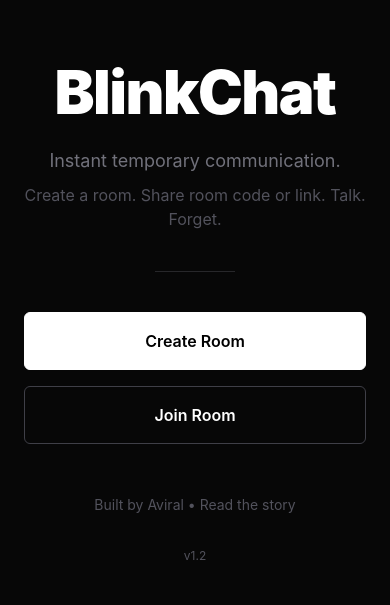
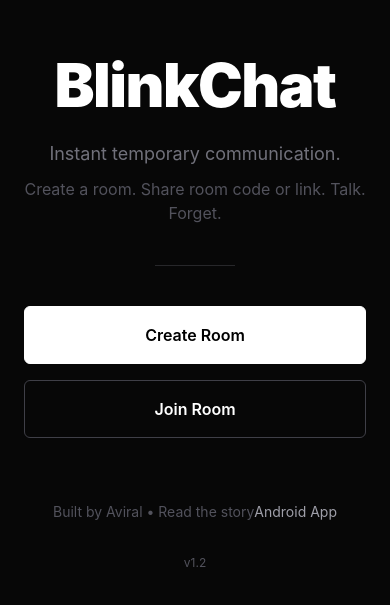
Before and after one commit to heyaviral/blinkchat, a React (Vite) app in the folder client/: page / in a window 390 px wide. Shown: the part 109-714 px from the top of the page. Built offline with nearby package versions, Linux system fonts and the light colour scheme; no server answers.

Commit message:
Add android app

```diff
--- a/client/src/pages/Home.jsx
+++ b/client/src/pages/Home.jsx
@@ -67,6 +67,22 @@
           >
             Built by Aviral • Read the story
           </Link>
+          <a
+    href="https://github.com/heyaviral/blinkchat/releases/latest"
+    target="_blank"
+    rel="noopener noreferrer"
+    className="
+        md:hidden
+        inline-block
+        mt-4
+        text-zinc-400
+        hover:text-white
+        transition-colors
+        text-sm
+    "
+>
+    Android App
+</a>
           <div className="mt-8 text-xs text-zinc-600">v1.2</div>
         </div>
       </div>
```
